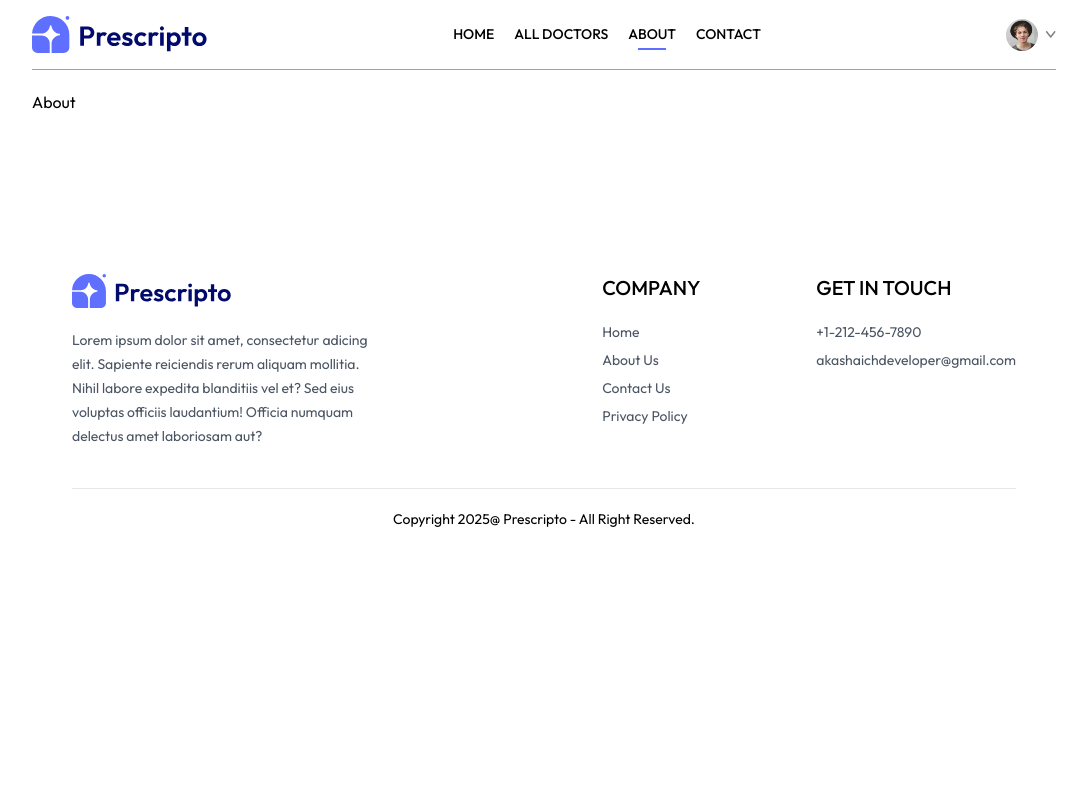
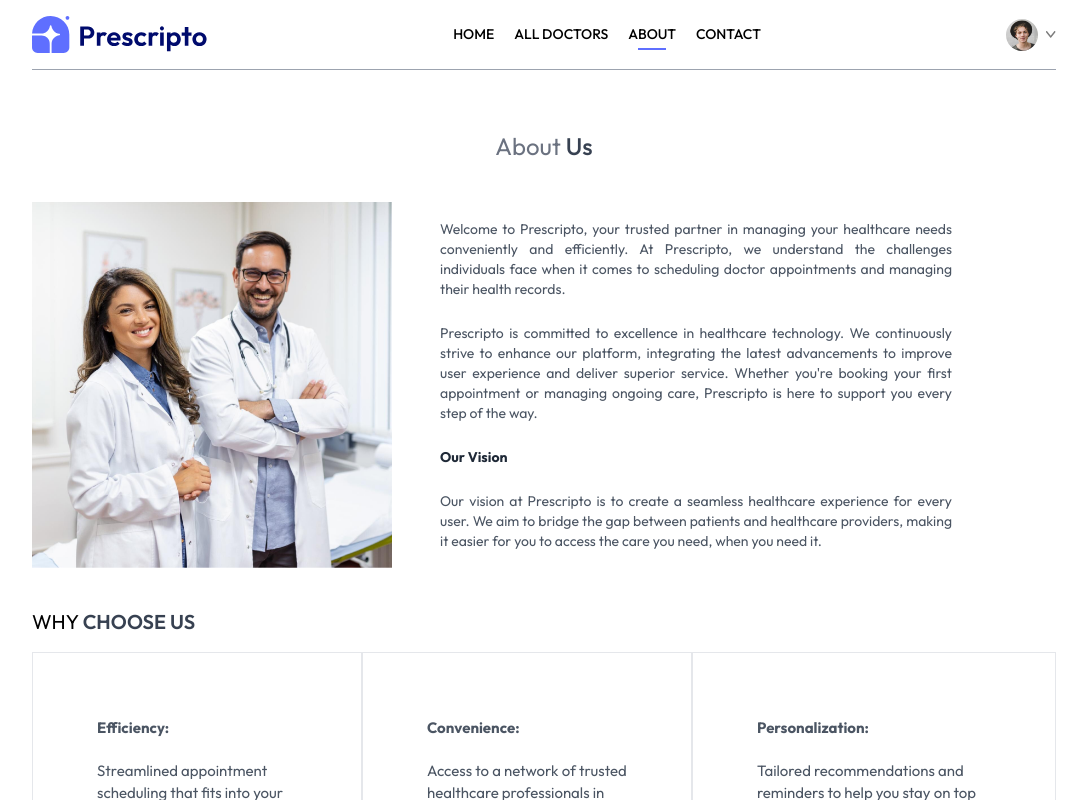
Before and after one commit to AkashAich1999/Prescripto-Doctor-Appointment-Booking, a React (Vite) app in the folder frontend/: page /about in a window 1280 px wide. Shown: the top 800 px of the page, without its empty margins (96-1183 px from the left). Built offline with nearby package versions, Linux system fonts and the light colour scheme.

Commit message:
Created About and Contact Page

```diff
--- a/frontend/src/pages/About.jsx
+++ b/frontend/src/pages/About.jsx
@@ -1,7 +1,69 @@
+import { assets } from "../assets/assets";
+
 const About = () => {
   return (
-    <div>About</div>
-  )
-}
+    <div>
+      <div className="text-2xl text-center pt-10 text-gray-500 ">
+        <p>
+          About <span className="font-medium text-gray-700">Us</span>
+        </p>
+      </div>
+
+      <div className="my-10 flex flex-col md:flex-row gap-12">
+        <img
+          className="w-full md:max-w-[360px]"
+          src={assets.about_image}
+          alt=""
+        />
+        <div className="flex flex-col gap-6 md:w-2/4 justify-center text-sm text-gray-600 text-justify">
+          <p className="">
+            Welcome to Prescripto, your trusted partner in managing your
+            healthcare needs conveniently and efficiently. At Prescripto, we
+            understand the challenges individuals face when it comes to
+            scheduling doctor appointments and managing their health records.
+          </p>
+          <p>
+            Prescripto is committed to excellence in healthcare technology. We
+            continuously strive to enhance our platform, integrating the latest
+            advancements to improve user experience and deliver superior
+            service. Whether you're booking your first appointment or managing
+            ongoing care, Prescripto is here to support you every step of the
+            way.
+          </p>
+          <b className="text-gray-800">Our Vision</b>
+          <p>
+            Our vision at Prescripto is to create a seamless healthcare
+            experience for every user. We aim to bridge the gap between patients
+            and healthcare providers, making it easier for you to access the
+            care you need, when you need it.
+          </p>
+        </div>
+      </div>
+
+      <div className="my-4 text-xl">
+        <p>
+          WHY <span className="font-semibold text-gray-700">CHOOSE US</span>
+        </p>
+      </div>
+
+      <div className="flex flex-col md:flex-row mb-20">
+        <div className="border px-10 md:px-16 py-8 sm:py-16 flex flex-col gap-5 text-[15px] hover:bg-primary hover:text-white transition-all duration-300 text-gray-600 cursor-pointer">
+          <b>Efficiency:</b>
+          <p>Streamlined appointment scheduling that fits into your busy lifestyle.</p>
+        </div>
+
+        <div className="border px-10 md:px-16 py-8 sm:py-16 flex flex-col gap-5 text-[15px] hover:bg-primary hover:text-white transition-all duration-300 text-gray-600 cursor-pointer">
+          <b>Convenience:</b>
+          <p>Access to a network of trusted healthcare professionals in your area.</p>
+        </div>
+
+        <div className="border px-10 md:px-16 py-8 sm:py-16 flex flex-col gap-5 text-[15px] hover:bg-primary hover:text-white transition-all duration-300 text-gray-600 cursor-pointer">
+          <b>Personalization:</b>
+          <p>Tailored recommendations and reminders to help you stay on top of your health.</p>
+        </div>
+      </div>
+    </div>
+  );
+};
 
 export default About;
--- a/frontend/src/pages/Contact.jsx
+++ b/frontend/src/pages/Contact.jsx
@@ -1,6 +1,24 @@
+import { assets } from "../assets/assets";
+
 const Contact = () => {
   return (
-    <div>Contact</div>
+    <div>
+      <div className="text-center text-2xl pt-10 text-gray-500">
+        <p className="">CONTACT <span className="font-semibold text-gray-700">US</span></p>
+      </div>
+
+      <div className="my-10 flex flex-col md:flex-row justify-center gap-10 text-sm mb-28">
+        <img className="w-full md:max-w-[360px]" src={assets.contact_image} alt="" />
+        <div className="flex flex-col gap-6 justify-center items-start">
+          <p className="text-lg font-semibold text-gray-600">OUR OFFICE</p>
+          <p className="text-gray-500">54709 Willms Station <br  /> Suite 350, Washington, USA</p>
+          <p className="text-gray-500">Tel: (415) 555-0132 <br /> Email: greatstackdev@gmail.com </p>
+          <p className="text-lg font-semibold text-gray-600">Careers at PRESCRIPTO</p>
+          <p className="text-gray-500">Learn more about our teams and job openings.</p>
+          <button className="border border-black px-8 py-4 text-sm hover:bg-black hover:text-white transition-all duration-500">Explore Jobs</button>
+        </div>
+      </div>
+    </div>
   )
 }
 
```
